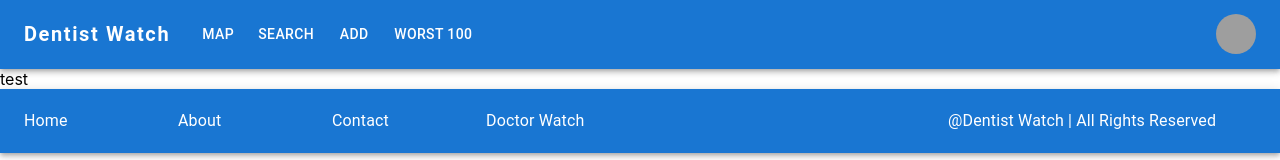
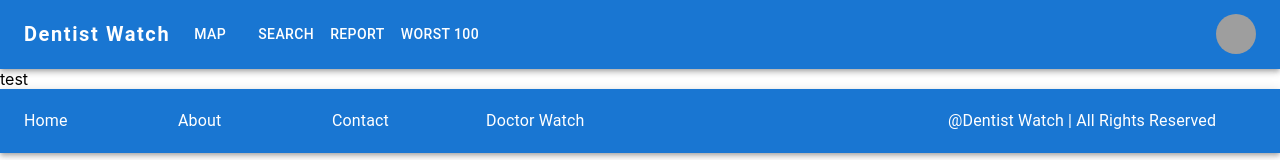
Before and after one commit to SABaltz/Watchers, a React (Create React App) app in the folder DentistWatch/client/: page /add in a window 1280 px wide. Shown: the top 160 px of the page. Built offline with nearby package versions, Linux system fonts and the light colour scheme; grey boxes are pictures that could not be loaded.

Commit message:
Add in routing

```diff
--- a/DentistWatch/client/src/App.js
+++ b/DentistWatch/client/src/App.js
@@ -3,7 +3,7 @@ import {BrowserRouter, Route, Routes} from "react-router-dom";
 import NavBar from "./components/NavBar";
 import Footer from "./components/Footer";
 import HomePage from "./components/HomePage";
-import AddEntry from "./components/AddEntry";
+import Report from "./components/Report";
 
 function App() {
     return (
@@ -12,7 +12,7 @@ function App() {
             <BrowserRouter>
                 <Routes>
                     <Route exact path="/" element={<HomePage/>}/>
-                    <Route path="/add" element={<AddEntry/>}/>
+                    <Route path="/add" element={<Report/>}/>
                 </Routes>
             </BrowserRouter>
             <Footer/>
--- a/DentistWatch/client/src/components/NavBar.js
+++ b/DentistWatch/client/src/components/NavBar.js
@@ -13,10 +13,10 @@ import Tooltip from '@mui/material/Tooltip';
 import MenuItem from '@mui/material/MenuItem';
 import {useState} from "react";
 
-const pages = ['Map', 'Search', 'Add', 'Worst 100'];
+const pages = [{text: 'Map', href: '/map'}, {text: 'Search', href: '/search'}, {text: 'Report', href: '/report'}, {text: 'Worst 100', href: '/worst100'}];
 const settings = ['Profile', 'Account', 'Logout'];
 
-function ResponsiveAppBar() {
+export default function NavBar() {
     const [anchorElNav, setAnchorElNav] = useState(null);
     const [anchorElUser, setAnchorElUser] = useState(null);
 
@@ -86,9 +86,9 @@ function ResponsiveAppBar() {
                                 display: {xs: 'block', md: 'none'},
                             }}
                         >
-                            {pages.map((page) => (
-                                <MenuItem key={page} onClick={handleCloseNavMenu}>
-                                    <Typography textAlign="center">{page}</Typography>
+                            {pages.map((page, index) => (
+                                <MenuItem key={index} onClick={handleCloseNavMenu}>
+                                    <Typography textAlign="center" href={page.href}>{page.text}</Typography>
                                 </MenuItem>
                             ))}
                         </Menu>
@@ -112,13 +112,14 @@ function ResponsiveAppBar() {
                         Dentist Watch
                     </Typography>
                     <Box sx={{flexGrow: 1, display: {xs: 'none', md: 'flex'}}}>
-                        {pages.map((page) => (
+                        {pages.map((page, index) => (
                             <Button
-                                key={page}
+                                key={index}
+                                href={page.href}
                                 onClick={handleCloseNavMenu}
                                 sx={{my: 2, color: 'white', display: 'block'}}
                             >
-                                {page}
+                                {page.text}
                             </Button>
                         ))}
                     </Box>
@@ -157,5 +158,3 @@ function ResponsiveAppBar() {
         </AppBar>
     );
 }
-
-export default ResponsiveAppBar;
--- a/DentistWatch/client/src/components/AddEntry.js
+++ b/DentistWatch/client/src/components/Report.js
@@ -1,5 +1,5 @@
 import React from 'react'
 
-export default function AddEntry() {
+export default function Report() {
     return (<div>test</div>)
 }
```
